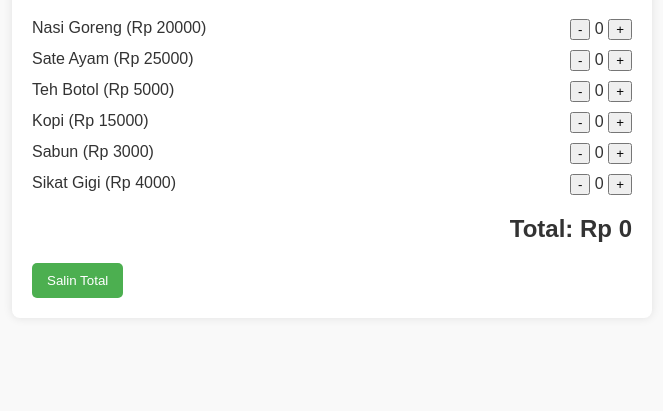
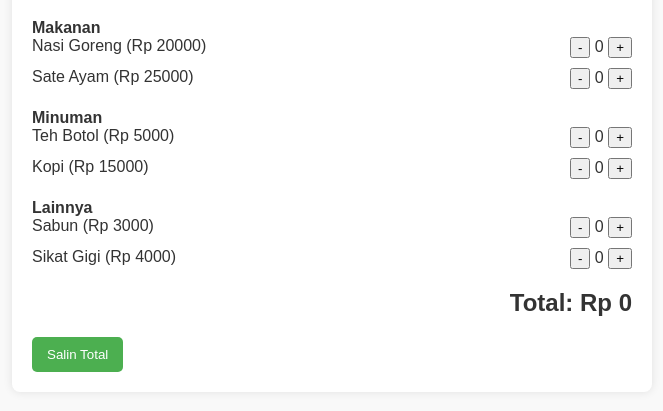
Before and after one commit to fariqrahmani/kiosrahmani, a plain HTML site: page index.html in a window 1280 px wide. Shown: the part 101-512 px from the top of the page, without its empty margins (308-971 px from the left). Drawn offline with Linux system fonts and the light colour scheme.

Commit message:
Update index.html

```diff
--- a/index.html
+++ b/index.html
@@ -22,6 +22,10 @@
             padding: 20px;
             border-radius: 8px;
             box-shadow: 0 0 10px rgba(0, 0, 0, 0.1);
+        }
+        .category {
+            font-weight: bold;
+            margin-top: 20px;
         }
         .item {
             display: flex;
@@ -71,7 +75,18 @@
         const itemsDiv = document.getElementById("items");
         let total = 0;
 
+        let currentCategory = "";
         barang.forEach((item, index) => {
+            // Tambahkan header kategori jika berbeda dari kategori sebelumnya
+            if (item.kategori !== currentCategory) {
+                currentCategory = item.kategori;
+                const categoryHeader = document.createElement("div");
+                categoryHeader.classList.add("category");
+                categoryHeader.textContent = currentCategory;
+                itemsDiv.appendChild(categoryHeader);
+            }
+
+            // Tambahkan item barang
             const div = document.createElement("div");
             div.classList.add("item");
             div.innerHTML = `
@@ -103,7 +118,7 @@
 
         // Fungsi untuk menyalin total ke clipboard
         document.getElementById("copyButton").addEventListener("click", () => {
-            navigator.clipboard.writeText(`Total Belanja: Rp ${total.toLocaleString()}`);
+            navigator.clipboard.writeText(total);
             alert("Total belanja telah disalin ke clipboard!");
         });
     </script>
```
